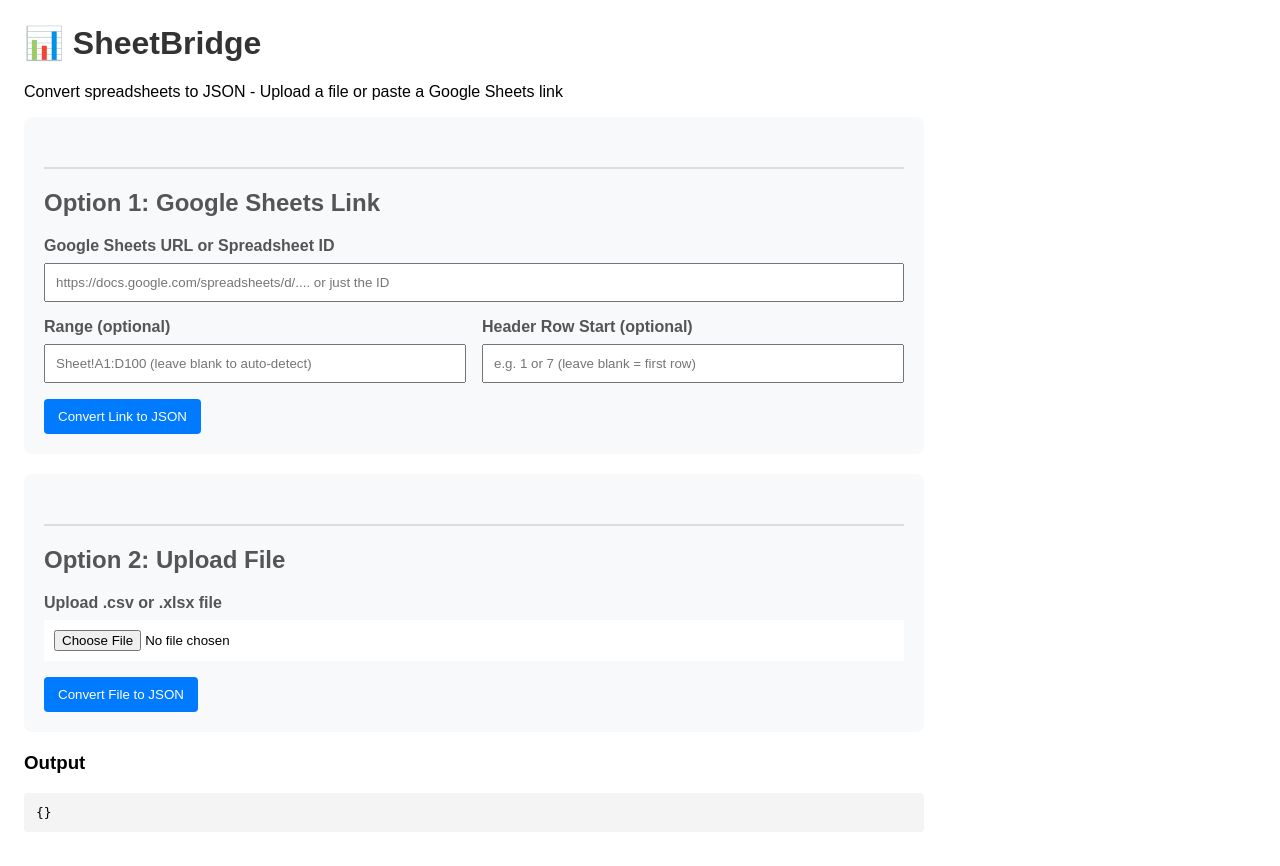
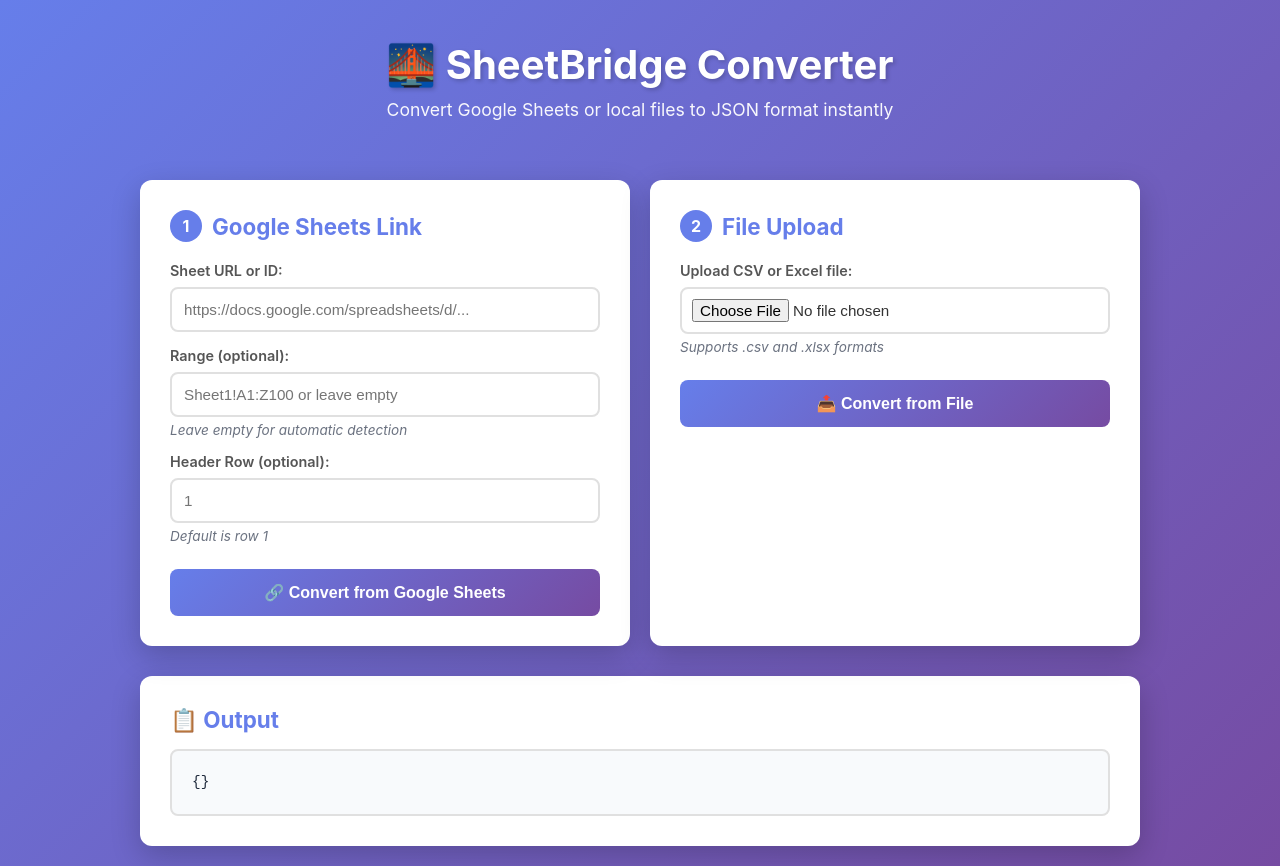
Before and after one commit to YogiSunil/Sheetbridge, a Flask app: page / in a window 1280 px wide. Before the commit the page ends 819 px from the top, so only its background shows below. Run offline with Flask 3, Linux system fonts and the light colour scheme.

Commit message:
Redesign website with modern styling and improved UX

```diff
--- a/app/templates/index.html
+++ b/app/templates/index.html
@@ -1,62 +1,260 @@
-<!doctype html>
+<!DOCTYPE html>
 <html>
 <head>
-  <meta charset="utf-8" />
-  <title>SheetBridge — Convert to JSON</title>
+  <meta charset="UTF-8">
+  <meta name="viewport" content="width=device-width, initial-scale=1.0">
+  <title>SheetBridge Converter</title>
   <style>
-    body { font-family: Arial, sans-serif; margin: 24px; max-width: 900px; }
-    input { width: 100%; padding: 10px; margin: 8px 0 16px; box-sizing: border-box; }
-    button { padding: 10px 14px; cursor: pointer; background: #007bff; color: white; border: none; border-radius: 4px; }
-    button:hover { background: #0056b3; }
-    pre { background: #f4f4f4; padding: 12px; overflow: auto; max-height: 500px; border-radius: 4px; }
-    .row { display: grid; grid-template-columns: 1fr 1fr; gap: 16px; }
-    @media (max-width: 800px) { .row { grid-template-columns: 1fr; } }
-    h1 { color: #333; }
-    h2 { color: #555; margin-top: 30px; border-top: 2px solid #ddd; padding-top: 20px; }
-    label { font-weight: bold; color: #555; display: block; }
-    .section { background: #f8f9fa; padding: 20px; border-radius: 8px; margin-bottom: 20px; }
-    input[type="file"] { background: white; }
+    * {
+      margin: 0;
+      padding: 0;
+      box-sizing: border-box;
+    }
+
+    body {
+      font-family: -apple-system, BlinkMacSystemFont, 'Segoe UI', Roboto, Oxygen, Ubuntu, Cantarell, sans-serif;
+      background: linear-gradient(135deg, #667eea 0%, #764ba2 100%);
+      min-height: 100vh;
+      padding: 20px;
+      color: #333;
+    }
+
+    .container {
+      max-width: 1000px;
+      margin: 0 auto;
+    }
+
+    .header {
+      text-align: center;
+      color: white;
+      margin-bottom: 40px;
+      padding: 20px;
+    }
+
+    .header h1 {
+      font-size: 2.5rem;
+      margin-bottom: 10px;
+      text-shadow: 2px 2px 4px rgba(0,0,0,0.2);
+    }
+
+    .header p {
+      font-size: 1.1rem;
+      opacity: 0.95;
+    }
+
+    .options-container {
+      display: grid;
+      grid-template-columns: 1fr 1fr;
+      gap: 20px;
+      margin-bottom: 30px;
+    }
+
+    .option-card {
+      background: white;
+      border-radius: 12px;
+      padding: 30px;
+      box-shadow: 0 10px 30px rgba(0,0,0,0.2);
+      transition: transform 0.2s;
+    }
+
+    .option-card:hover {
+      transform: translateY(-5px);
+    }
+
+    .option-card h3 {
+      color: #667eea;
+      margin-bottom: 20px;
+      font-size: 1.4rem;
+      display: flex;
+      align-items: center;
+      gap: 10px;
+    }
+
+    .option-number {
+      background: #667eea;
+      color: white;
+      width: 32px;
+      height: 32px;
+      border-radius: 50%;
+      display: flex;
+      align-items: center;
+      justify-content: center;
+      font-size: 1rem;
+      font-weight: bold;
+    }
+
+    .form-group {
+      margin-bottom: 15px;
+    }
+
+    label {
+      display: block;
+      margin-bottom: 8px;
+      font-weight: 600;
+      color: #555;
+      font-size: 0.9rem;
+    }
+
+    input[type="text"],
+    input[type="file"] {
+      width: 100%;
+      padding: 12px;
+      border: 2px solid #e0e0e0;
+      border-radius: 8px;
+      font-size: 0.95rem;
+      transition: border-color 0.3s;
+    }
+
+    input[type="text"]:focus {
+      outline: none;
+      border-color: #667eea;
+    }
+
+    input[type="file"] {
+      padding: 10px;
+      cursor: pointer;
+    }
+
+    button {
+      width: 100%;
+      padding: 14px;
+      background: linear-gradient(135deg, #667eea 0%, #764ba2 100%);
+      color: white;
+      border: none;
+      border-radius: 8px;
+      font-size: 1rem;
+      font-weight: 600;
+      cursor: pointer;
+      transition: transform 0.2s, box-shadow 0.2s;
+      margin-top: 10px;
+    }
+
+    button:hover {
+      transform: translateY(-2px);
+      box-shadow: 0 5px 15px rgba(102, 126, 234, 0.4);
+    }
+
+    button:active {
+      transform: translateY(0);
+    }
+
+    .output-section {
+      background: white;
+      border-radius: 12px;
+      padding: 30px;
+      box-shadow: 0 10px 30px rgba(0,0,0,0.2);
+    }
+
+    .output-section h3 {
+      color: #667eea;
+      margin-bottom: 15px;
+      font-size: 1.4rem;
+    }
+
+    #downloadBtn {
+      width: auto;
+      padding: 12px 24px;
+      margin-bottom: 15px;
+      background: #10b981;
+      display: none;
+    }
+
+    #downloadBtn:hover {
+      background: #059669;
+      box-shadow: 0 5px 15px rgba(16, 185, 129, 0.4);
+    }
+
+    #out {
+      background: #f8fafc;
+      border: 2px solid #e0e0e0;
+      border-radius: 8px;
+      padding: 20px;
+      max-height: 500px;
+      overflow: auto;
+      font-family: 'Courier New', monospace;
+      font-size: 0.9rem;
+      line-height: 1.6;
+      color: #1e293b;
+      white-space: pre-wrap;
+      word-wrap: break-word;
+    }
+
+    .note {
+      font-size: 0.85rem;
+      color: #6b7280;
+      margin-top: 5px;
+      font-style: italic;
+    }
+
+    @media (max-width: 768px) {
+      .options-container {
+        grid-template-columns: 1fr;
+      }
+
+      .header h1 {
+        font-size: 2rem;
+      }
+
+      .option-card {
+        padding: 20px;
+      }
+    }
   </style>
 </head>
 <body>
-  <h1>📊 SheetBridge</h1>
-  <p>Convert spreadsheets to JSON - Upload a file or paste a Google Sheets link</p>
+  <div class="container">
+    <div class="header">
+      <h1>🌉 SheetBridge Converter</h1>
+      <p>Convert Google Sheets or local files to JSON format instantly</p>
+    </div>
 
-  <!-- Option 1: Google Sheets Link -->
-  <div class="section">
-    <h2>Option 1: Google Sheets Link</h2>
+    <div class="options-container">
+      <!-- Option 1: Google Sheets Link -->
+      <div class="option-card">
+        <h3>
+          <span class="option-number">1</span>
+          Google Sheets Link
+        </h3>
+        <div class="form-group">
+          <label>Sheet URL or ID:</label>
+          <input type="text" id="sheetInput" placeholder="https://docs.google.com/spreadsheets/d/..." />
+        </div>
+        <div class="form-group">
+          <label>Range (optional):</label>
+          <input type="text" id="rangeInput" placeholder="Sheet1!A1:Z100 or leave empty" />
+          <div class="note">Leave empty for automatic detection</div>
+        </div>
+        <div class="form-group">
+          <label>Header Row (optional):</label>
+          <input type="text" id="headerRowInput" placeholder="1" />
+          <div class="note">Default is row 1</div>
+        </div>
+        <button id="btnLink">🔗 Convert from Google Sheets</button>
+      </div>
 
-    <label>Google Sheets URL or Spreadsheet ID</label>
-    <input id="sheetInput" placeholder="https://docs.google.com/spreadsheets/d/.... or just the ID" />
-
-    <div class="row">
-      <div>
-        <label>Range (optional)</label>
-        <input id="rangeInput" placeholder="Sheet!A1:D100 (leave blank to auto-detect)" />
-      </div>
-      <div>
-        <label>Header Row Start (optional)</label>
-        <input id="headerRowInput" placeholder="e.g. 1 or 7 (leave blank = first row)" />
+      <!-- Option 2: File Upload -->
+      <div class="option-card">
+        <h3>
+          <span class="option-number">2</span>
+          File Upload
+        </h3>
+        <form id="uploadForm">
+          <div class="form-group">
+            <label>Upload CSV or Excel file:</label>
+            <input type="file" name="file" accept=".csv, .xlsx" required />
+            <div class="note">Supports .csv and .xlsx formats</div>
+          </div>
+          <button type="submit">📤 Convert from File</button>
+        </form>
       </div>
     </div>
 
-    <button id="btnLink">Convert Link to JSON</button>
+    <div class="output-section">
+      <h3>📋 Output</h3>
+      <button id="downloadBtn">📥 Download JSON</button>
+      <pre id="out">{}</pre>
+    </div>
   </div>
-
-  <!-- Option 2: File Upload -->
-  <div class="section">
-    <h2>Option 2: Upload File</h2>
-
-    <label>Upload .csv or .xlsx file</label>
-    <form id="uploadForm" enctype="multipart/form-data">
-      <input type="file" name="file" accept=".csv,.xlsx" required />
-      <button type="submit">Convert File to JSON</button>
-    </form>
-  </div>
-
-  <h3>Output</h3>
-  <button id="downloadBtn" style="display: none; margin-bottom: 10px;">📥 Download JSON</button>
-  <pre id="out">{}</pre>
 
   <script>
     const btnLink = document.getElementById("btnLink");
```
